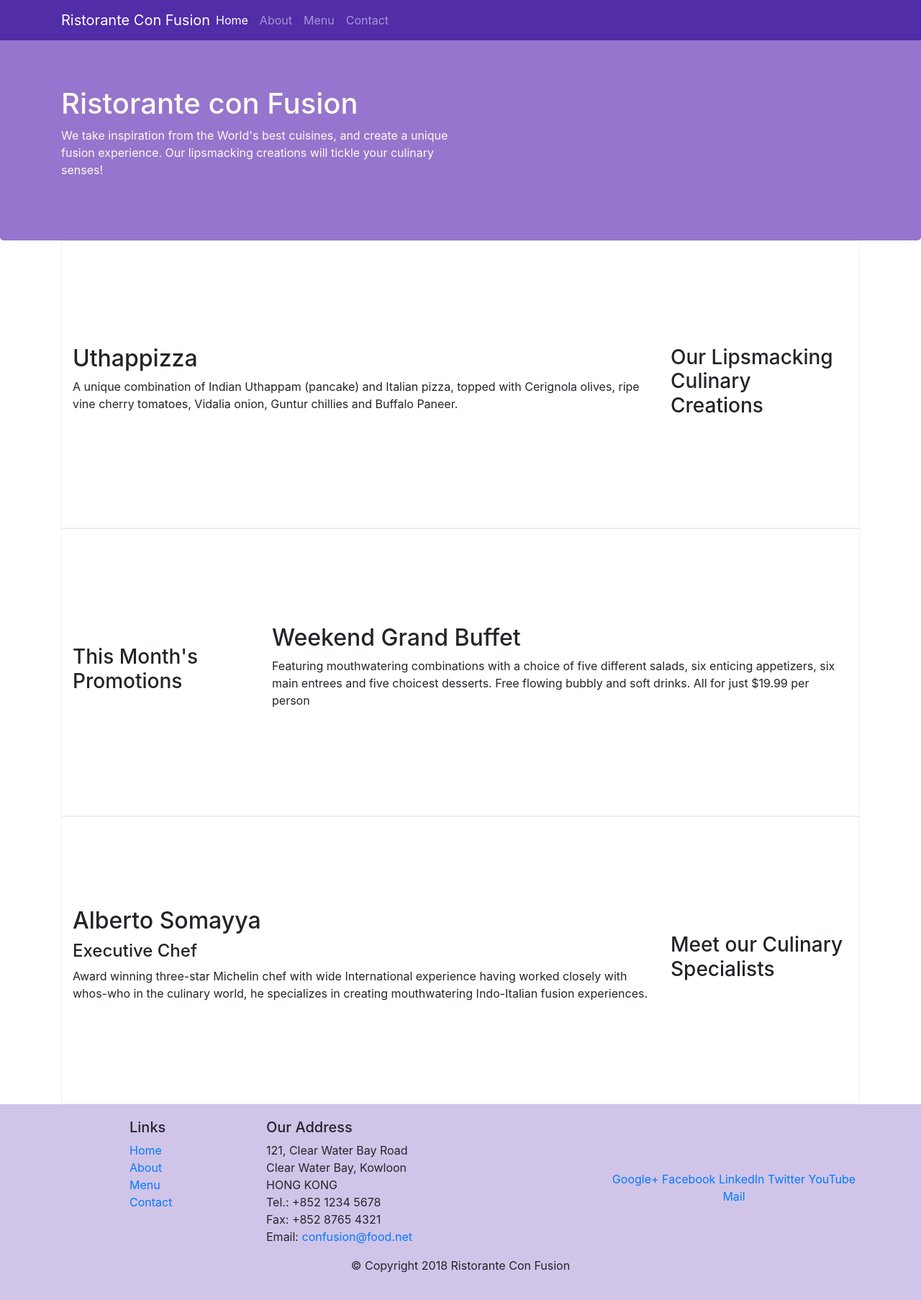
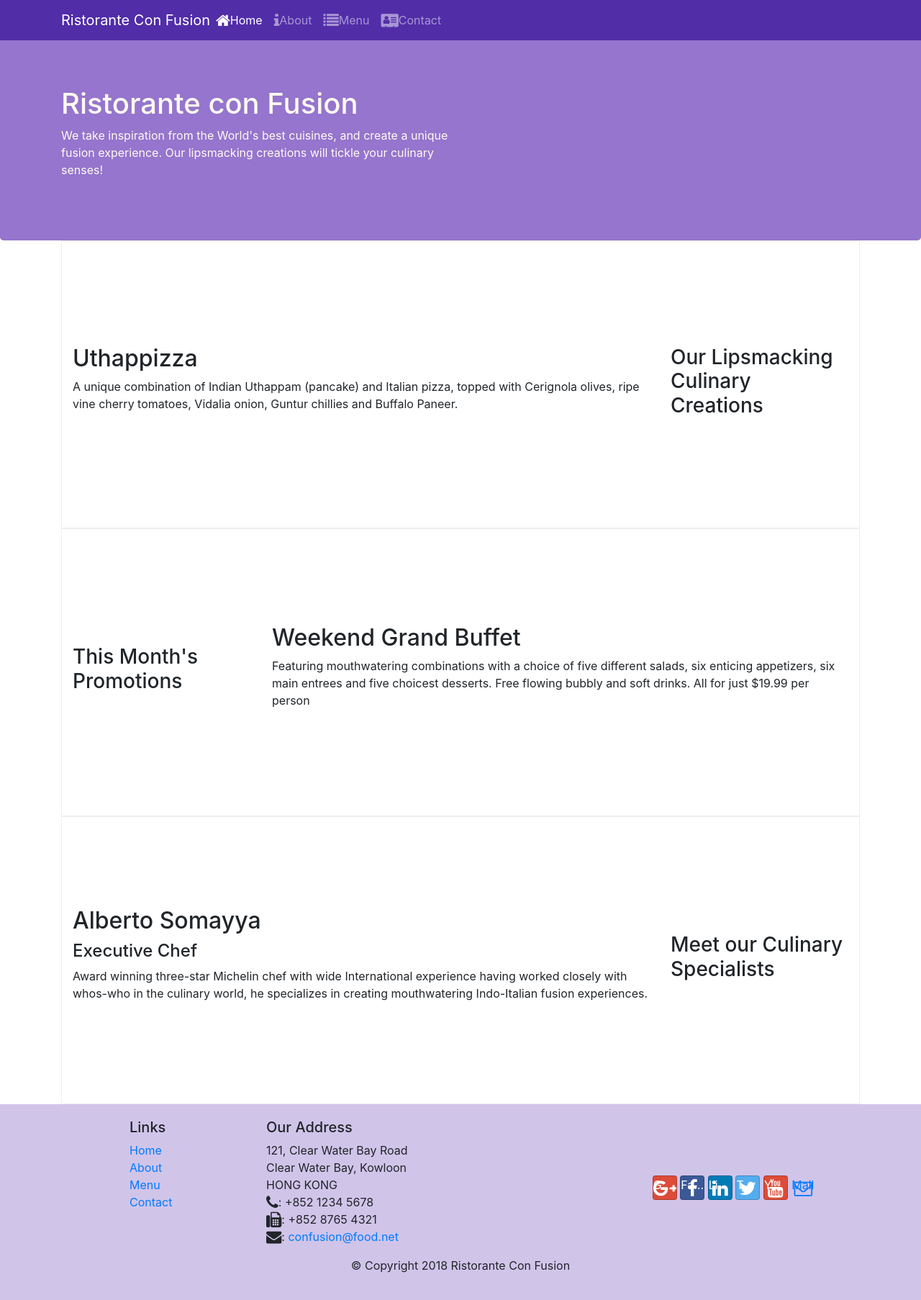
Before and after one commit to Carlos-Diaz-07/conFusion, a website: page index.html in a window 1280 px wide. Shown: the whole page at 72% size. Drawn offline with nearby package versions, Linux system fonts and the light colour scheme.

Commit message:
added Icon fonts

```diff
--- a/index.html
+++ b/index.html
@@ -9,6 +9,8 @@
 
   <!-- Bootstrap CSS -->
   <link rel="stylesheet" href="node_modules/bootstrap/dist/css/bootstrap.min.css">
+  <link rel="stylesheet" href="node_modules/font-awesome/css/font-awesome.min.css">
+  <link rel="stylesheet" href="node_modules/bootstrap-social/bootstrap-social.css">
   <link rel="stylesheet" href="/css/styles.css">
   <title>Ristorante Con Fusion</title>
 </head>
@@ -26,10 +28,10 @@
       </a>
       <div class="collapse navbar-collapse" id="Navbar">
         <ul class="navbar-nav mr-auto">
-          <li class="nav-item active"><a href="#" class="nav-link">Home</a></li>
-          <li class="nav-item"><a href="./aboutus.html" class="nav-link">About</a></li>
-          <li class="nav-item"><a href="#" class="nav-link">Menu</a></li>
-          <li class="nav-item"><a href="#" class="nav-link">Contact</a></li>
+          <li class="nav-item active"><a href="#" class="nav-link"><span class="fa fa-home fa-lg"></span>Home</a></li>
+          <li class="nav-item"><a href="./aboutus.html" class="nav-link"><span class="fa fa-info fa-lg"></span>About</a></li>
+          <li class="nav-item"><a href="#" class="nav-link"><span class="fa fa-list fa-lg"></span>Menu</a></li>
+          <li class="nav-item"><a href="#" class="nav-link"><span class="fa fa-address-card fa-lg"></span>Contact</a></li>
         </ul>
       </div>
     </div>
@@ -105,19 +107,19 @@
             121, Clear Water Bay Road<br>
             Clear Water Bay, Kowloon<br>
             HONG KONG<br>
-            Tel.: +852 1234 5678<br>
-            Fax: +852 8765 4321<br>
-            Email: <a href="mailto:confusion@food.net">confusion@food.net</a>
+            <i class="fa fa-phone fa-lg"></i>: +852 1234 5678<br>
+            <i class="fa fa-fax fa-lg"></i>: +852 8765 4321<br>
+            <i class="fa fa-envelope fa-lg"></i>: <a href="mailto:confusion@food.net">confusion@food.net</a>
           </address>
         </div>
         <div class="col-12 col-sm-4 align-self-center">
           <div class="text-center">
-            <a href="http://google.com/+">Google+</a>
-            <a href="http://www.facebook.com/profile.php?id=">Facebook</a>
-            <a href="http://www.linkedin.com/in/">LinkedIn</a>
-            <a href="http://twitter.com/">Twitter</a>
-            <a href="http://youtube.com/">YouTube</a>
-            <a href="mailto:">Mail</a>
+            <a class="btn btn-social-icon btn-google"  href="http://google.com/+"><i class="fa fa-google-plus"></i>Google+</a>
+            <a class="btn btn-social-icon btn-facebook" href="http://www.facebook.com/profile.php?id="><i class="fa fa-facebook"></i>Facebook</a>
+            <a class="btn btn-social-icon btn-linkedin" href="http://www.linkedin.com/in/"><i class="fa fa-linkedin"></i>LinkedIn</a>
+            <a class="btn btn-social-icon btn-twitter" href="http://twitter.com/"><i class="fa fa-twitter"></i>Twitter</a>
+            <a class="btn btn-social-icon btn-google" href="http://youtube.com/"><i class="fa fa-youtube"></i>YouTube</a>
+            <a class="btn btn-social-icon" href="mailto:"><i class="fa fa-envelope-o fa-lg"></i>Mail</a>
           </div>
         </div>
       </div>
--- a/package.json
+++ b/package.json
@@ -15,6 +15,8 @@
   },
   "dependencies": {
     "bootstrap": "^4.0.0",
+    "bootstrap-social": "^5.1.1",
+    "font-awesome": "^4.7.0",
     "jquery": "^3.3.1",
     "popper.js": "^1.12.9"
   }
```
Also changed, not shown: aboutus.html (+23 -18 lines), 1 other file.
